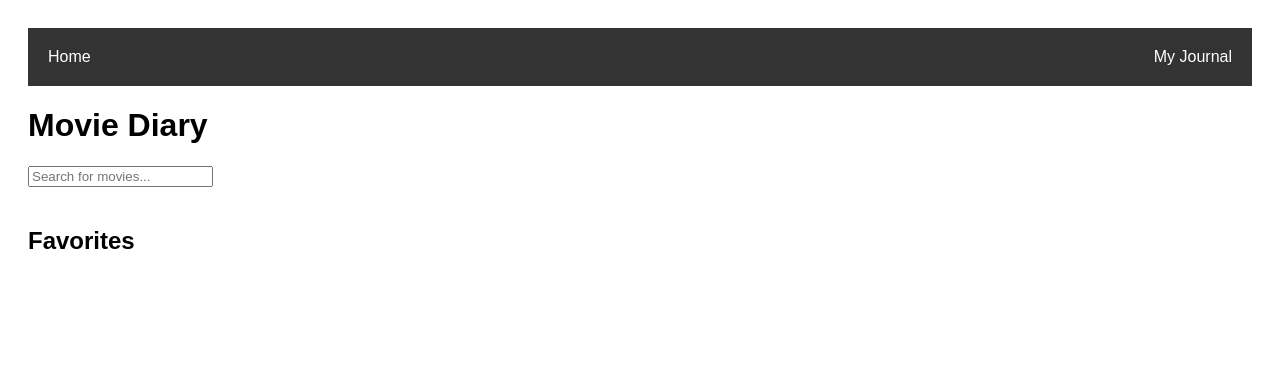
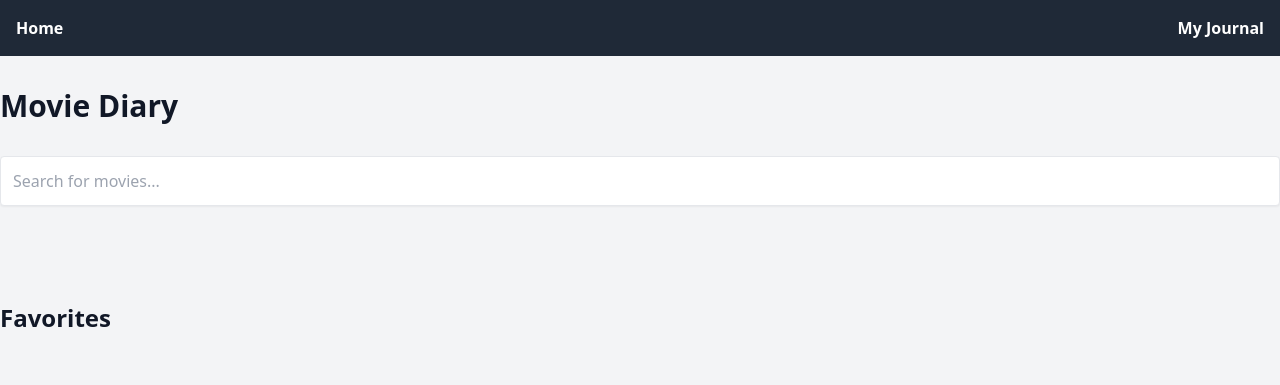
Before and after one commit to sidhdhali/Movie-Diary, a plain HTML site: page index.html in a window 1280 px wide. Drawn offline with nearby package versions, Linux system fonts and the light colour scheme; no server answers.

Commit message:
with tailwind css

```diff
--- a/index.html
+++ b/index.html
@@ -1,24 +1,26 @@
 <!DOCTYPE html>
 <html lang="en">
 <head>
-  <meta charset="UTF-8">
-  <meta name="viewport" content="width=device-width, initial-scale=1.0">
-  <link rel="stylesheet" href="style.css">
-  <title>Movie Diary</title>
+    <meta charset="UTF-8">
+    <meta name="viewport" content="width=device-width, initial-scale=1.0">
+    <title>Movie Diary</title>
+    <link href="https://cdn.jsdelivr.net/npm/tailwindcss@2.2.19/dist/tailwind.min.css" rel="stylesheet">
+</head>
+<body class="bg-gray-100 text-gray-900">
+    <nav class="bg-gray-800 p-4">
+        <div class="container mx-auto flex justify-between">
+            <a href="index.html" class="text-white font-semibold">Home</a>
+            <a href="journal.html" class="text-white font-semibold">My Journal</a>
+        </div>
+    </nav>
 
-</head>
-<body>
-    <div class="navbar">
-        <a href="index.html">Home</a>
-        <a href="journal.html">My Journal</a>
+    <div class="container mx-auto py-8">
+        <h1 class="text-3xl font-bold mb-8">Movie Diary</h1>
+        <input type="text" id="search-bar" placeholder="Search for movies..." class="w-full p-3 mb-8 border rounded shadow-sm">
+        <div id="movies-container" class="grid grid-cols-1 sm:grid-cols-2 md:grid-cols-3 lg:grid-cols-4 gap-8"></div>
+        <h2 class="text-2xl font-semibold mt-16 mb-4">Favorites</h2>
+        <div id="favorites" class="grid grid-cols-1 sm:grid-cols-2 md:grid-cols-3 lg:grid-cols-4 gap-8"></div>
     </div>
-  <h1>
-    Movie Diary
-  </h1>
-   <input type="text" id="search-bar" placeholder="Search for movies...">
-    <div id="movies-container"></div>
-    <h2>Favorites</h2>
-    <div id="favorites"></div>
 
     <script src="script.js"></script>
 </body>
```
Also changed, not shown: journal.html (+15 -10 lines).
